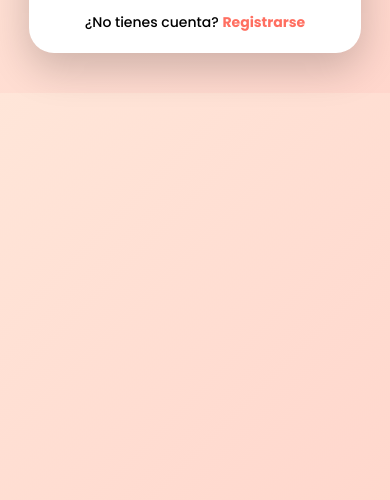
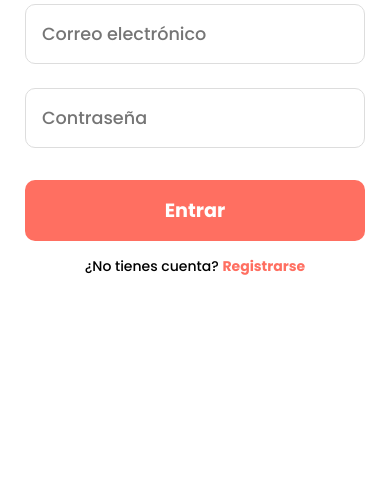
Before and after one commit to pasteleria-delicias/pasteleria-delicias, a website: page HTML/login.html in a window 390 px wide. Shown: the part 344-844 px from the top of the page. Drawn offline with Linux system fonts and the light colour scheme.

Commit message:
Ajuste de pantalla completa en celular

```diff
--- a/HTML/login.html
+++ b/HTML/login.html
@@ -62,11 +62,45 @@
     .link { margin-top: 15px; font-size: 14px; }
     .link a { color: #ff6f61; text-decoration: none; font-weight: bold; }
   /* DISEÑO PARA CELULARES */
+/* DISEÑO EXCLUSIVO PARA CELULARES (PANTALLA COMPLETA) */
 @media (max-width: 768px) {
-  .container { grid-template-columns: 1fr; width: 95%; margin: 20px auto; }
-  .left { display: none; }
-  body { height: auto; padding: 20px; align-items: flex-start; }
-  .right { padding: 20px; }
+  html, body {
+    height: 100%;
+    width: 100%;
+    margin: 0;
+    padding: 0;
+    overflow: hidden; /* Evita el scroll */
+    background: #fff;
+  }
+  .container {
+    grid-template-columns: 1fr;
+    width: 100vw;
+    height: 100dvh; /* Altura dinámica perfecta para celulares */
+    margin: 0;
+    border-radius: 0;
+    box-shadow: none;
+  }
+  .left { display: none; } /* Ocultamos la imagen */
+  .right {
+    padding: 30px 25px;
+    justify-content: center;
+    height: 100%;
+    display: flex;
+    flex-direction: column;
+  }
+  h2 { font-size: 2.2rem; margin-top: auto; }
+  p { font-size: 1.2rem; }
+  input {
+    font-size: 1.1rem;
+    padding: 16px;
+    margin: 12px 0;
+  }
+  .btn {
+    font-size: 1.2rem;
+    padding: 16px;
+    margin-top: 20px;
+  }
+  .link { margin-bottom: auto; }
 }
   </style>
 </head>
```
